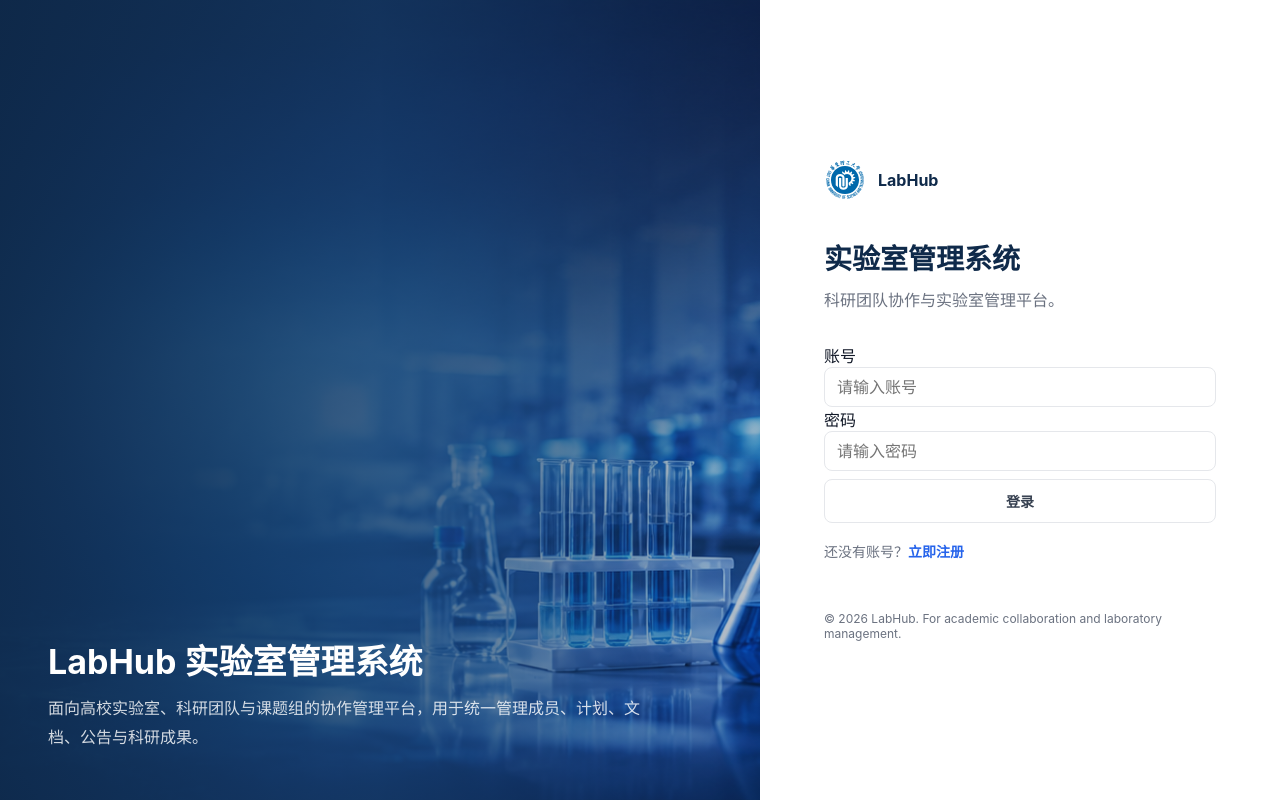
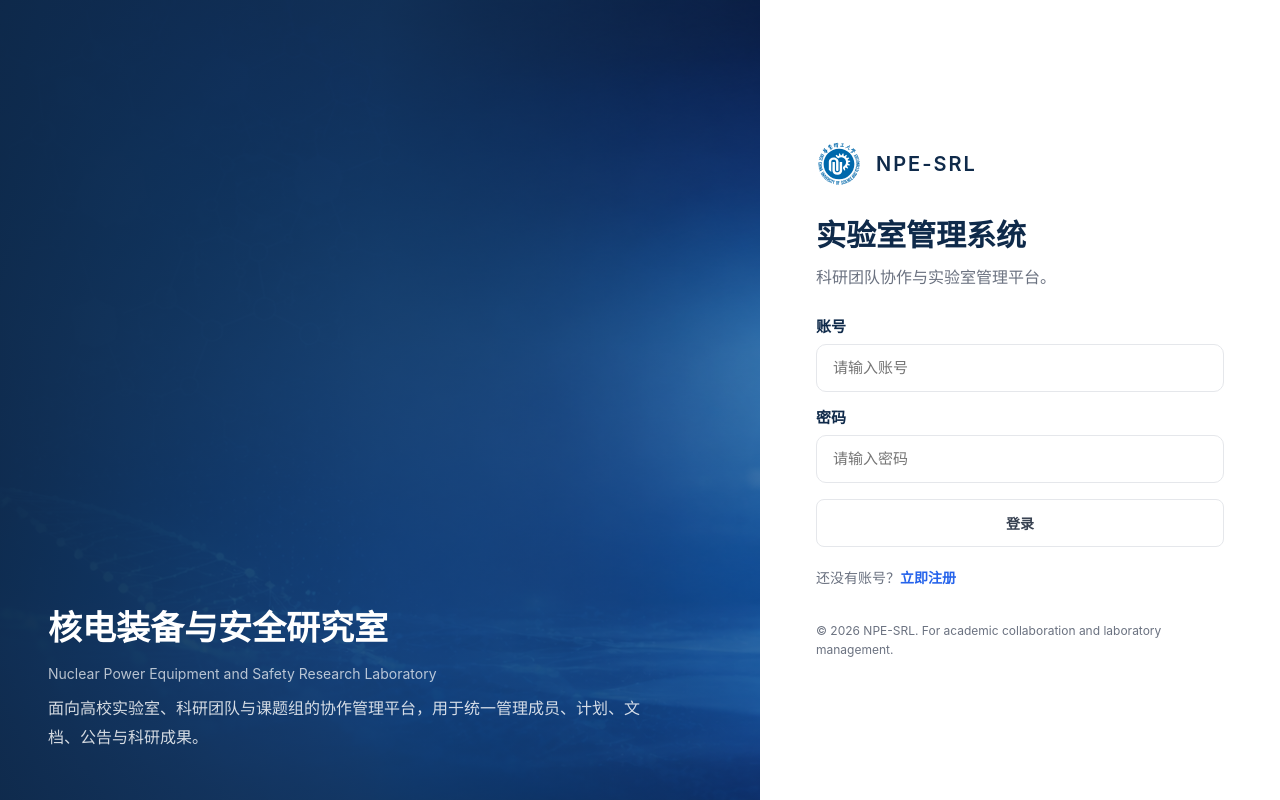
Before and after one commit to chudaixiake/Lab_hub, a Django app: page /login/ in a window 1280 px wide. Run offline with Django 5.2, Linux system fonts and the light colour scheme.

Commit message:
fix login spacing and css cache bust

```diff
--- a/templates/base.html
+++ b/templates/base.html
@@ -6,7 +6,7 @@
     <meta name="viewport" content="width=device-width, initial-scale=1.0">
     <meta name="description" content="LabHub 实验室管理系统">
     <title>{% block title %}LabHub 实验室管理系统{% endblock %}</title>
-    <link rel="stylesheet" href="{% static 'css/labhub.css' %}">
+    <link rel="stylesheet" href="{% static 'css/labhub.css' %}?v=20260520-ui2">
     {% block extra_head %}{% endblock %}
 </head>
 <body>
--- a/templates/lab_management/login.html
+++ b/templates/lab_management/login.html
@@ -5,7 +5,7 @@
     <meta charset="UTF-8">
     <meta name="viewport" content="width=device-width, initial-scale=1.0">
     <title>登录 · LabHub 实验室管理系统</title>
-    <link rel="stylesheet" href="{% static 'css/labhub.css' %}">
+    <link rel="stylesheet" href="{% static 'css/labhub.css' %}?v=20260520-ui2">
     <style>
         body { min-height:100vh; background:#fff; }
         .login-shell { min-height:100vh; display:grid; grid-template-columns:minmax(0,1.1fr) 520px; }
@@ -14,24 +14,30 @@
             padding:48px;
             display:flex;
             align-items:flex-end;
-            background:url('{% static 'assets/banners/login-bg.png' %}') center/cover no-repeat;
+            background:url('{% static 'assets/banners/login-bg.png' %}?v=2') left center/cover no-repeat;
             color:#fff;
             overflow:hidden;
         }
         .login-visual-content { position:relative; z-index:1; max-width:620px; }
         .login-visual h1 { margin:0 0 12px; font-size:34px; line-height:1.2; }
         .login-visual p { margin:0; color:rgba(255,255,255,.82); line-height:1.8; }
-        .login-panel { display:flex; flex-direction:column; justify-content:center; padding:48px 64px; background:#fff; }
-        .login-logo { display:flex; align-items:center; gap:12px; color:var(--color-primary); font-weight:700; margin-bottom:36px; }
-        .login-logo img { width:42px; height:42px; }
+        .login-panel { display:flex; flex-direction:column; justify-content:center; padding:44px 56px; background:#fff; }
+        .login-panel-inner { width:100%; max-width:420px; margin:0 auto; }
+        .login-logo { display:flex; align-items:center; gap:14px; color:var(--color-primary); font-weight:700; margin-bottom:30px; }
+        .login-logo img { width:46px; height:46px; }
         .login-card-form { width:100%; }
-        .login-card-form h2 { margin:0; font-size:28px; color:var(--color-primary); }
-        .login-card-form .subtitle { margin:10px 0 28px; color:var(--color-muted); line-height:1.7; }
-        .login-footer { margin-top:36px; color:var(--color-muted); font-size:12px; }
+        .login-card-form h2 { margin:0; font-size:30px; line-height:1.25; color:var(--color-primary); }
+        .login-card-form .subtitle { margin:10px 0 24px; color:var(--color-muted); line-height:1.65; }
+        .login-card-form .form-group { margin-bottom:14px; }
+        .login-card-form .form-label { display:block; margin-bottom:8px; font-size:15px; font-weight:700; color:var(--color-primary); }
+        .login-card-form .form-input { height:48px; border-radius:10px; padding:10px 16px; font-size:15px; }
+        .login-submit { width:100%; height:48px; margin-top:2px; border-radius:10px; }
+        .login-register { margin:20px 0 0; color:var(--color-muted); font-size:14px; }
+        .login-footer { margin-top:34px; color:var(--color-muted); font-size:12px; line-height:1.6; }
         @media (max-width:900px) {
             .login-shell { grid-template-columns:1fr; }
             .login-visual { min-height:260px; padding:32px; }
-            .login-panel { padding:40px 24px; }
+            .login-panel { padding:36px 24px; }
         }
     </style>
 </head>
@@ -39,14 +45,16 @@
     <main class="login-shell">
         <section class="login-visual">
             <div class="login-visual-content">
-                <h1>LabHub 实验室管理系统</h1>
+                <h1>核电装备与安全研究室</h1>
+                <p style="font-size:14px;color:rgba(255,255,255,.7);margin-bottom:8px;">Nuclear Power Equipment and Safety Research Laboratory</p>
                 <p>面向高校实验室、科研团队与课题组的协作管理平台，用于统一管理成员、计划、文档、公告与科研成果。</p>
             </div>
         </section>
         <section class="login-panel">
+            <div class="login-panel-inner">
                 <a href="{% url 'home' %}" class="login-logo" style="text-decoration:none;">
                     <img src="{% static 'assets/logo/labhub-logo.svg' %}" alt="LabHub">
-                <span>LabHub</span>
+                    <span style="font-size:20px;letter-spacing:2px;font-weight:600;">NPE-SRL</span>
                 </a>
                 <div class="login-card-form">
                     <h2>实验室管理系统</h2>
@@ -66,11 +74,12 @@
                             <label class="form-label">密码</label>
                             <input type="password" name="password" required class="form-input" autocomplete="current-password" placeholder="请输入密码">
                         </div>
-                    <button type="submit" class="btn btn-primary" style="width:100%;height:44px;margin-top:8px;">登录</button>
+                        <button type="submit" class="btn btn-primary login-submit">登录</button>
                     </form>
-                <p style="margin-top:18px;color:var(--color-muted);font-size:14px;">还没有账号？<a href="{% url 'register' %}" class="link">立即注册</a></p>
+                    <p class="login-register">还没有账号？<a href="{% url 'register' %}" class="link">立即注册</a></p>
                 </div>
-            <div class="login-footer">© 2026 LabHub. For academic collaboration and laboratory management.</div>
+                <div class="login-footer">© 2026 NPE-SRL. For academic collaboration and laboratory management.</div>
+            </div>
         </section>
     </main>
 </body>
```
Lines whose indentation alone changed are shown as unchanged.
